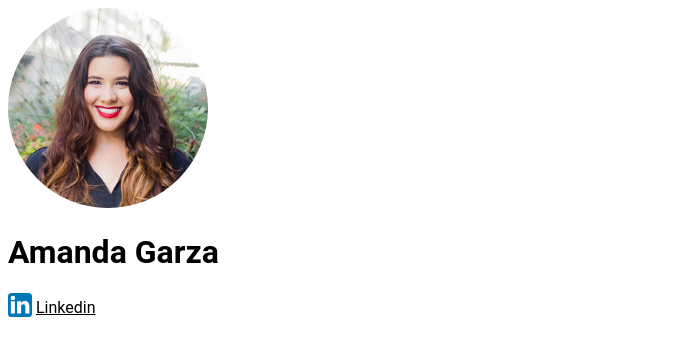
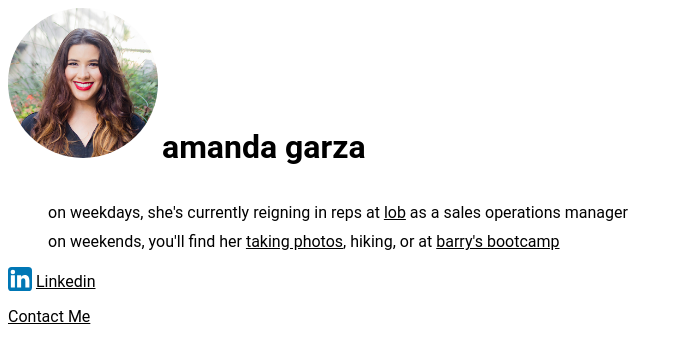
Before and after one commit to amandagarza/amandagarza.github.io, a plain HTML site: page index.html in a window 1280 px wide. Shown: the whole page, without its empty margins (0-683 px from the left). Drawn offline with Linux system fonts and the light colour scheme.

Commit message:
adding blurb and updating styling

```diff
--- a/index.html
+++ b/index.html
@@ -1,15 +1,25 @@
 <!DOCTYPE html>
 <html>
 <head>
+  <meta name="viewport" content="width=device-width, initial-scale=1">
   <title>Amanda Garza</title>
   <link href="https://fonts.googleapis.com/css?family=Roboto+Condensed" rel="stylesheet">
   <link href="./style.css" rel="stylesheet"/>
   <link rel="icon" type="image/png" href="./images/amanda-emoji.png" />
 </head>
 <body>
+  <div class="container">
   <img class="headshot" src="./images/amanda.jpg" />
-  <h1>Amanda Garza</h1>
+  <h1>amanda garza</h1>
+  <div class="blurb">
+    <ol>
+      <li>on weekdays, she's currently reigning in reps at <a href="https://lob.com/" target="_blank">lob</a> as a sales operations manager</li>
+      <li>on weekends, you'll find her <a href="https://www.instagram.com/radamandagarza/" target="_blank">taking photos</a>, hiking, or at <a href="https://www.barrysbootcamp.com/" target="_blank">barry's bootcamp</a>
+    </ol>
+  </div>
   <img class="logo" src="./images/linkedin.svg" />
   <a href="https://www.linkedin.com/in/amandaalysegarza/" target="_blank">Linkedin</a>
+  <p><a href="mailto:amanda.alyse.garza@gmail.com">Contact Me</a></p>
+</div>
 </body>
 </html>
--- a/style.css
+++ b/style.css
@@ -1,11 +1,15 @@
 .headshot{
-  height: 200px;
-  width: 200px;
-  border-radius: 100px;
+  height: 150px;
+  width: 150px;
+  border-radius: 50%;
 }
 
-body{
+body, h1{
   font-family: 'Roboto', sans-serif;
+}
+
+h1{
+  display: inline-block;
 }
 
 .logo{
@@ -14,6 +18,13 @@ body{
   display: inline-block;
   vertical-align: text-bottom;
 }
+ol li{
+  list-style-type: none;
+}
+
+li{
+  margin: 10px 0;
+}
 
 a{
   color: black;
```
